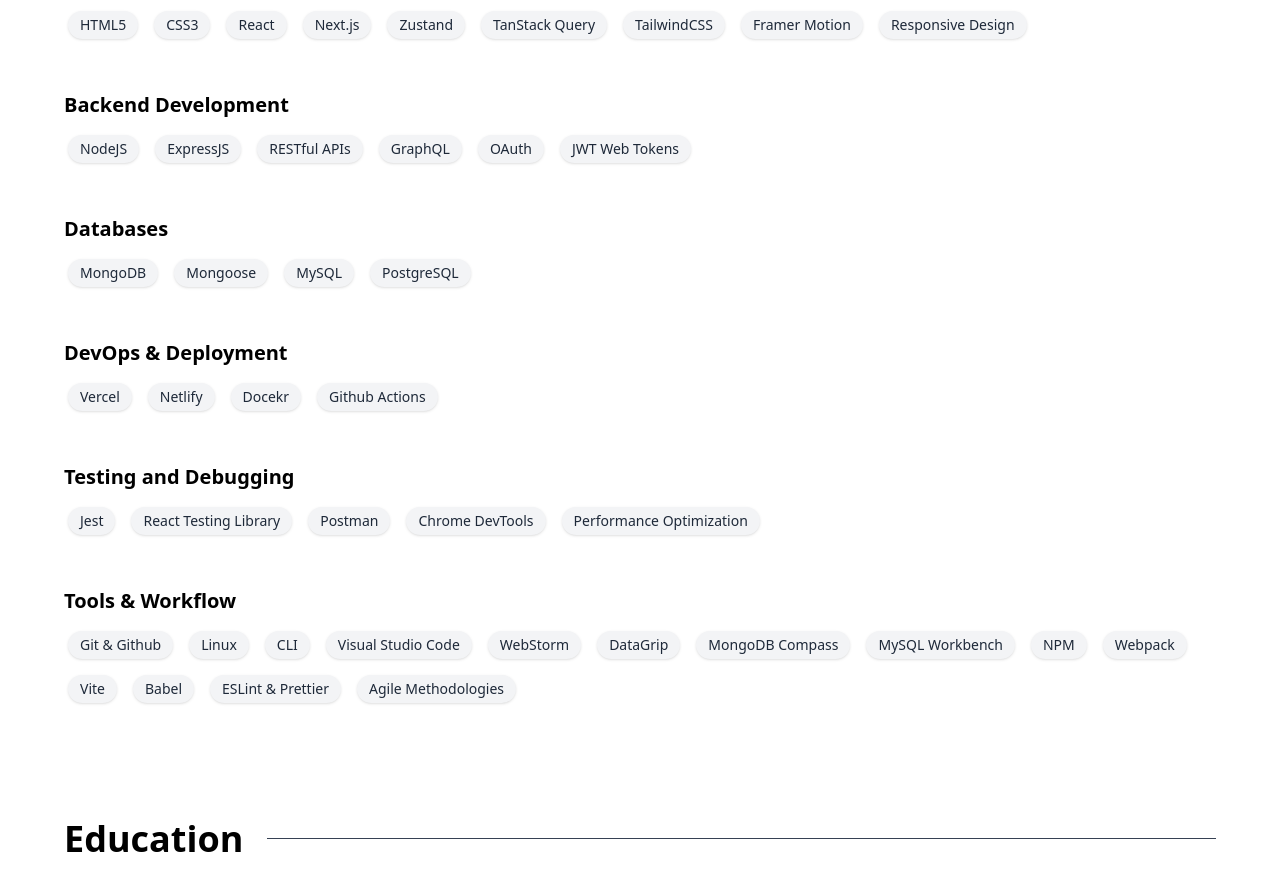
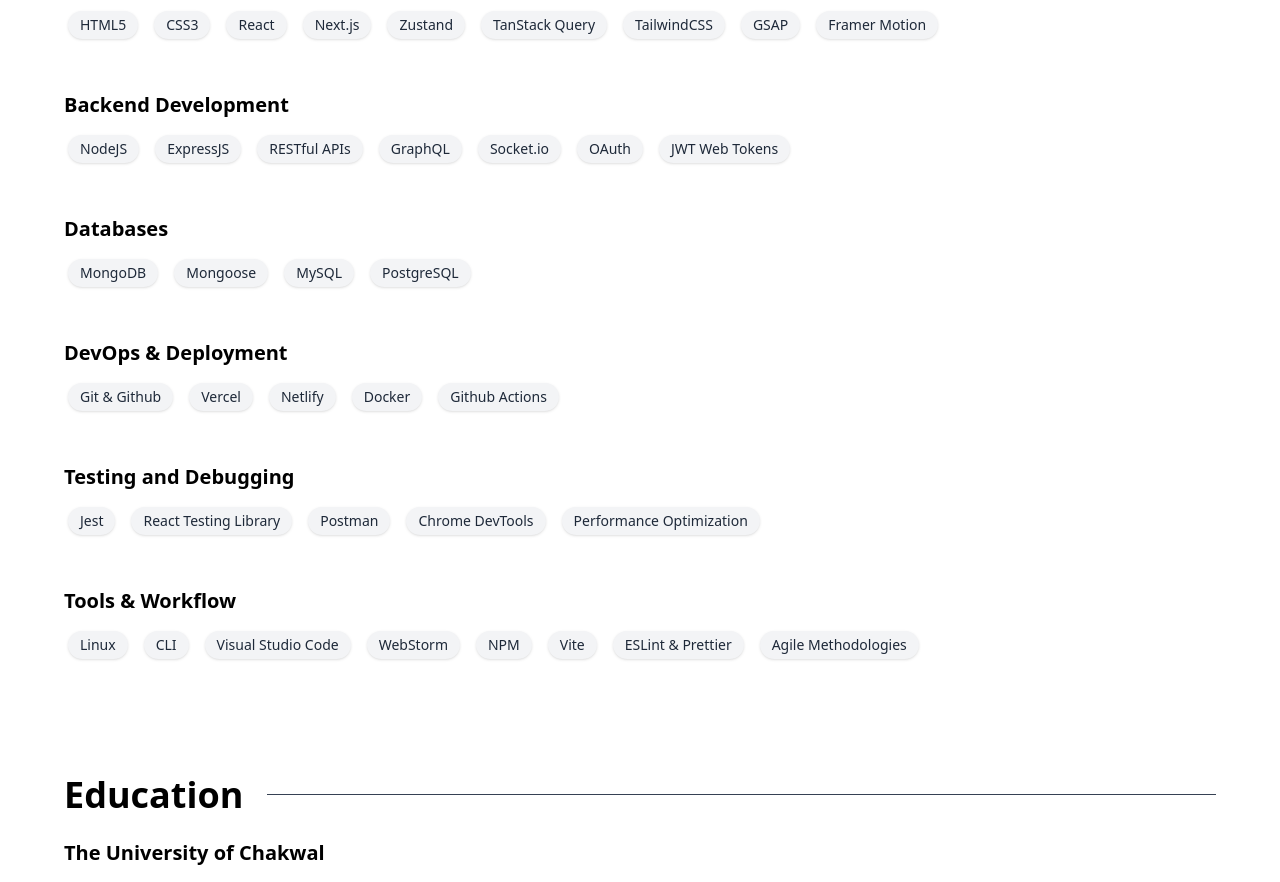
Before and after one commit to guesswhozayn/portfolio, a React (Vite) app: page /resume in a window 1280 px wide. Shown: the part 780-1662 px from the top of the page. Built offline with nearby package versions, Linux system fonts and the light colour scheme.

Commit message:
updated skills

```diff
--- a/src/components/Resume.jsx
+++ b/src/components/Resume.jsx
@@ -11,8 +11,8 @@
     "Zustand",
     "TanStack Query",
     "TailwindCSS",
+    "GSAP",
     "Framer Motion",
-    "Responsive Design",
   ];
 
   const backend = [
@@ -20,13 +20,20 @@
     "ExpressJS",
     "RESTful APIs",
     "GraphQL",
+    "Socket.io",
     "OAuth",
     "JWT Web Tokens",
   ];
 
   const databases = ["MongoDB", "Mongoose", "MySQL", "PostgreSQL"];
 
-  const devops = ["Vercel", "Netlify", "Docekr", "Github Actions"];
+  const devops = [
+    "Git & Github",
+    "Vercel",
+    "Netlify",
+    "Docker",
+    "Github Actions",
+  ];
 
   const testing = [
     "Jest",
@@ -37,18 +44,12 @@
   ];
 
   const tools = [
-    "Git & Github",
     "Linux",
     "CLI",
     "Visual Studio Code",
     "WebStorm",
-    "DataGrip",
-    "MongoDB Compass",
-    "MySQL Workbench",
     "NPM",
-    "Webpack",
     "Vite",
-    "Babel",
     "ESLint & Prettier",
     "Agile Methodologies",
   ];
```
